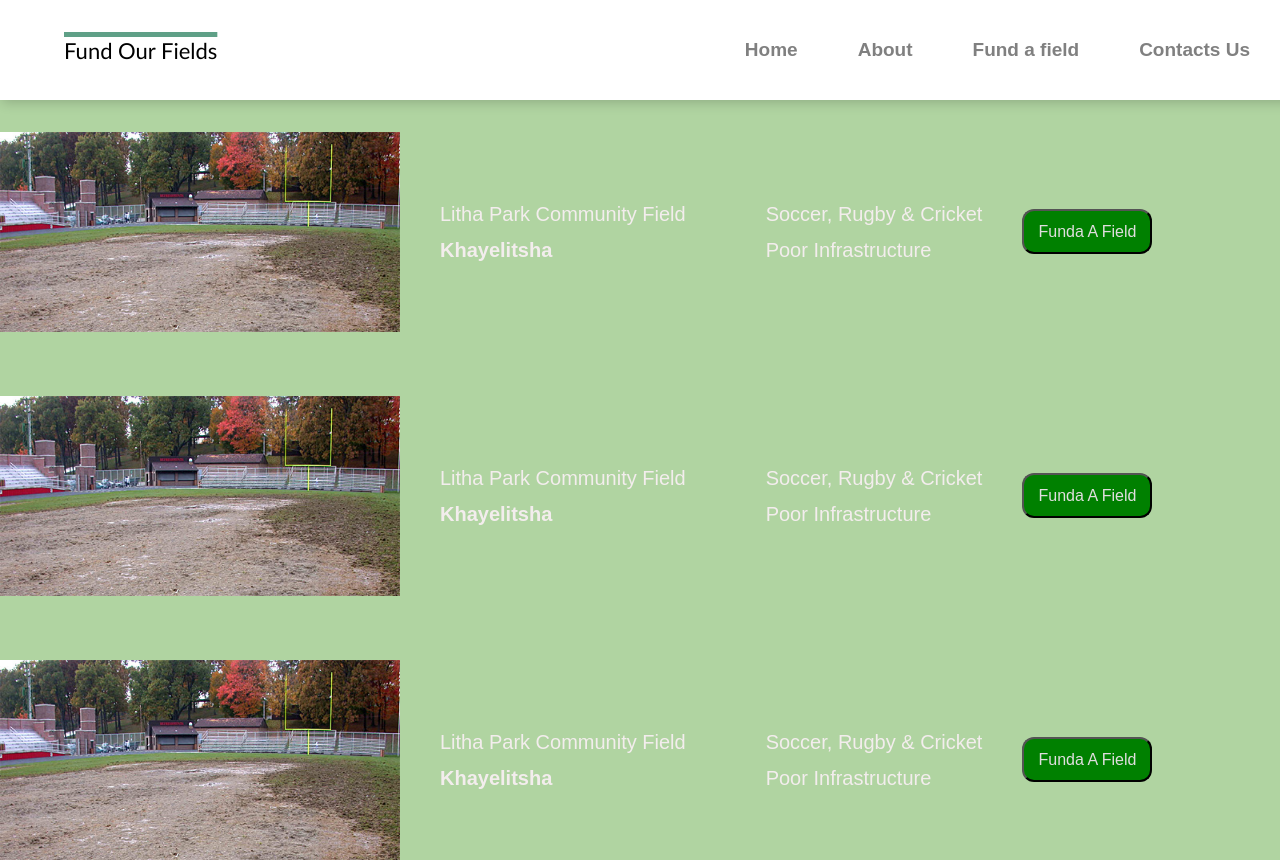
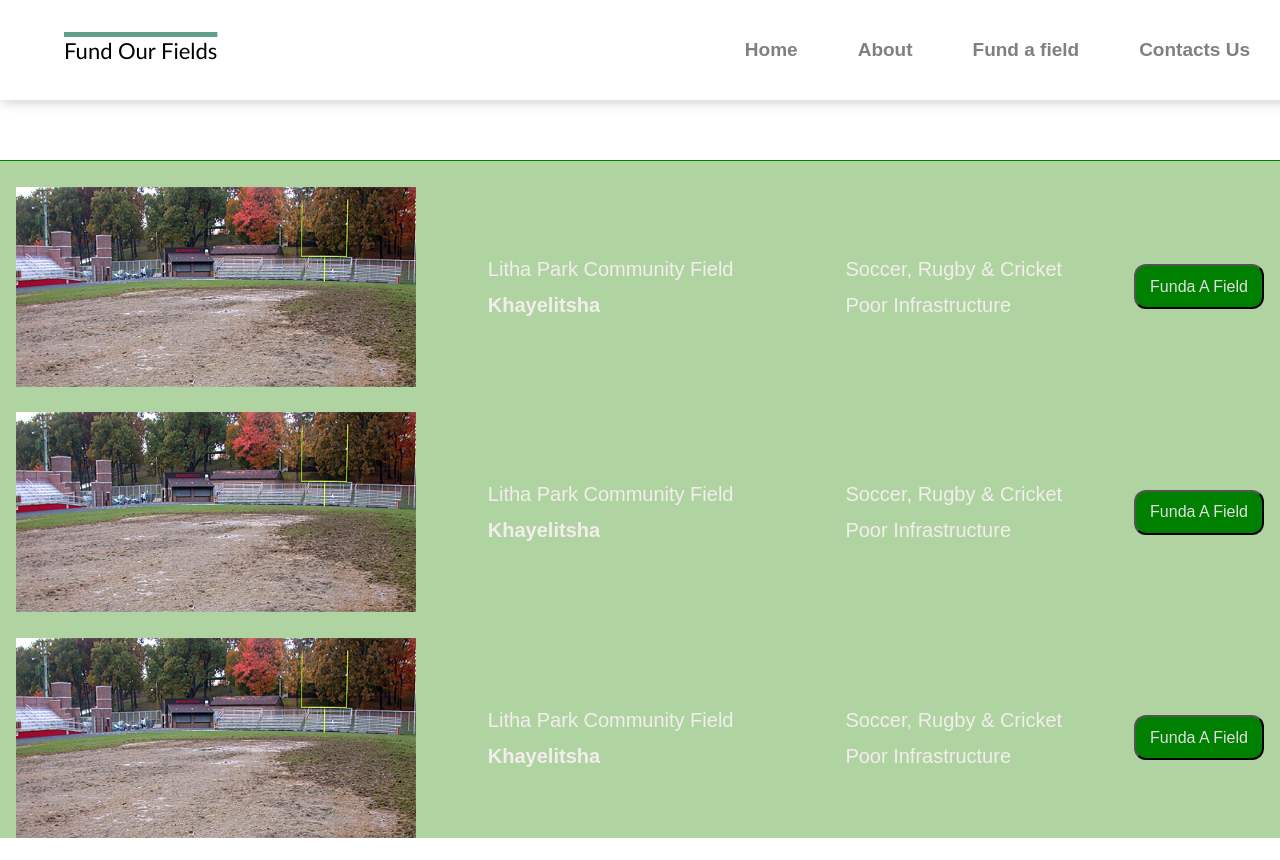
Before and after one commit to CodeMihla/Fund-Our-Field, a plain HTML site: page result.html in a window 1280 px wide. After the commit the page ends 838 px from the top, so only its background shows below. Drawn offline with Linux system fonts and the light colour scheme.

Commit message:
result page
It's still buggy. The first container must have the search results text.

```diff
--- a/result.html
+++ b/result.html
@@ -3,11 +3,6 @@
 <head>
     <link rel="stylesheet" href="style.css">
     <title>Search results</title>
-</head>
-<body>
-    <section>
-        <div class="searchresults">
-
         <nav>
             <!-- logo -->
             <a href="#" class="logo">Fund Our Fields</a>
@@ -23,7 +18,15 @@
                 <li><a href="/contact.html">Contacts Us</a></li>
             </ul>
         </nav>
-        <div><h2> Search results </h2>
+</head>
+<body>
+    <section>
+<div class="search">
+    <div class="searchheading">
+        <p>Search Results</p>
+    </div>
+</div>
+
     <div class="textimgsearchresults">
                 <img src="/images/muddy-field.jpg">
                 <p>
@@ -36,7 +39,6 @@
                 </p>
                 <div style="display: flex; justify-content: center;"><button class="btn"><a href="#fund">Funda A Field</a></button></div>
     </div>
-
     <div class="textimgsearchresults">
             <img src="/images/muddy-field.jpg">
                 <p>
--- a/style.css
+++ b/style.css
@@ -45,7 +45,7 @@ section{
 }
 
 /* all */
-.home, .homepurpose, .searchresults .fund, .result, .donation{
+.home, .homepurpose, .fund, .result, .donation{
     height: 100vh;
     width: 100%;
     border-bottom: solid green 0.2mm;
@@ -254,20 +254,32 @@ img{
     backface-visibility: hidden;
 }
 
-.searchresults{
-    background-position: center center;
-    background-size: cover;
-    background-repeat: no-repeat;
-    backface-visibility: hidden;
+.search{
+    display: flex;
+    height: 20vh;
+    width: 100%;
+    border-bottom: solid green 0.2mm;
+    background-color: white;
+    align-content: center;
 }
+
+.searchheading{
+    height: 20vh;
+    width: 30%;
+    background-color: white;
+    align-items: center;
+    justify-content: center;
+}
+
 
 .textimgsearchresults{
     display: flex;
     align-items: center;
     flex-direction: row;
-    padding-top: 5%;
+    padding-top: 2%;
     border: 150px;
     background-color: rgb(176, 212, 161);
+    justify-content: space-around;
 }
 
 div img{
```
Lines whose indentation alone changed are shown as unchanged.
